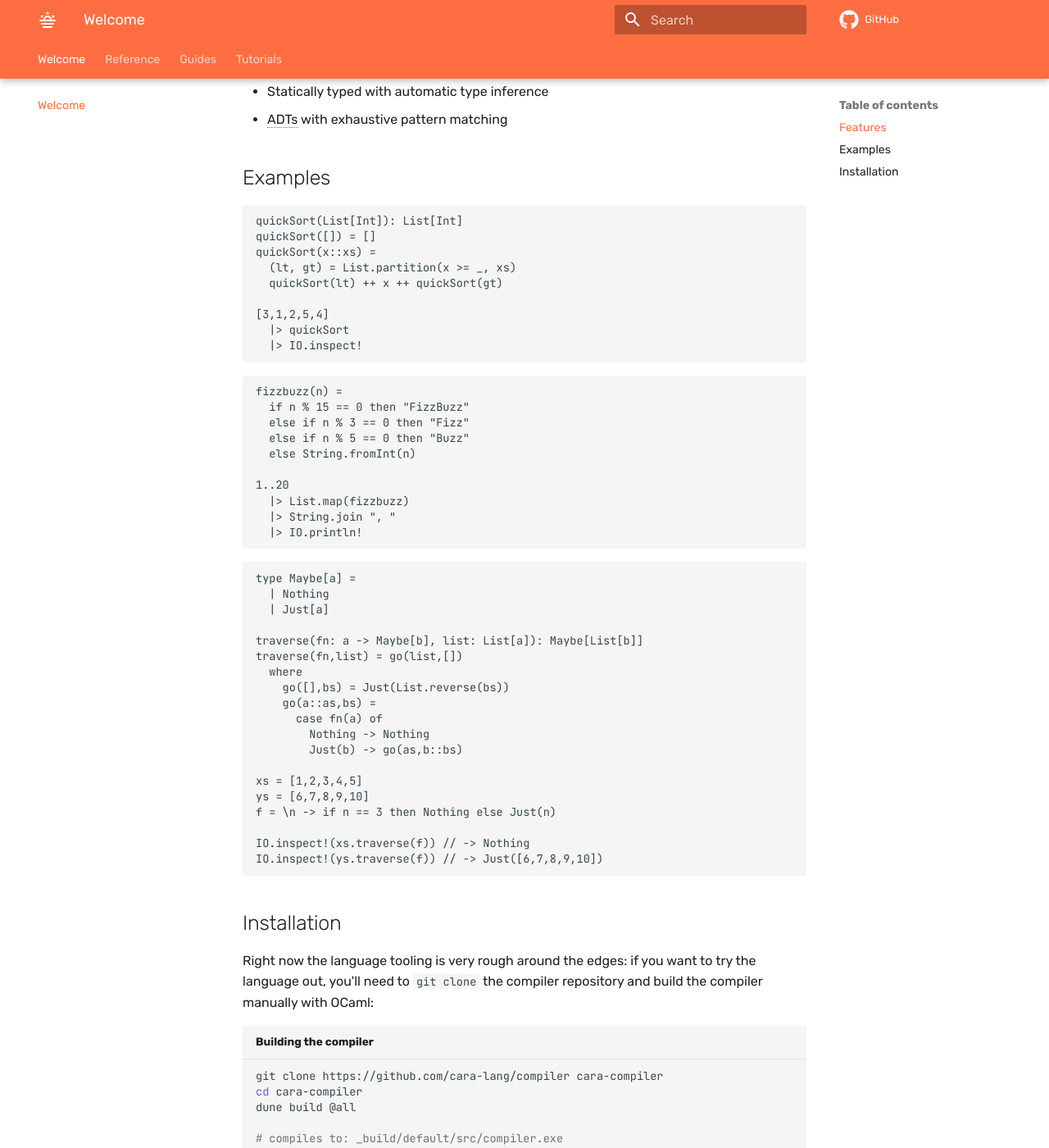
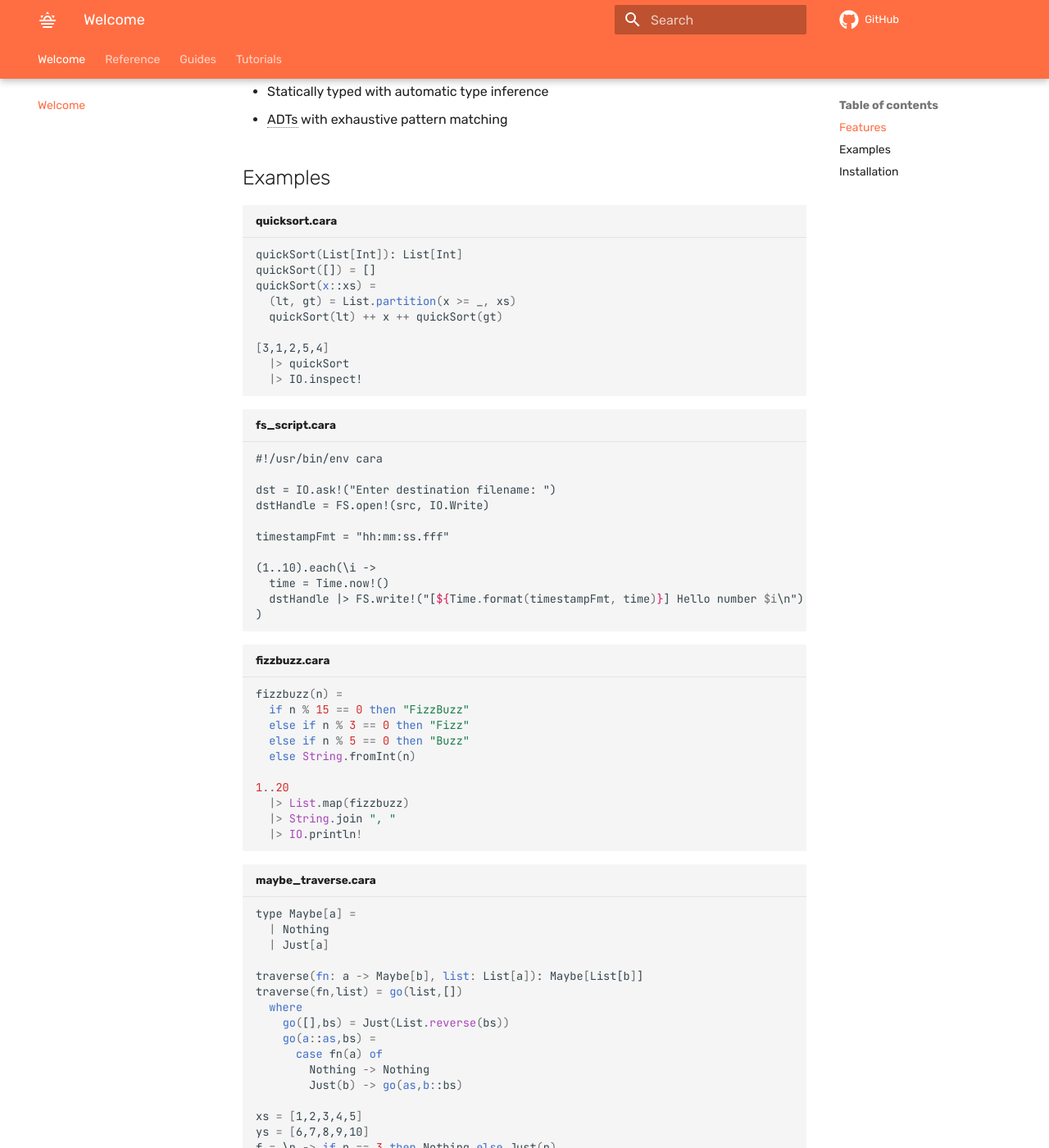
Before and after one commit to cara-lang/website, an MkDocs documentation site: the page built from docs/index.md, in a window 1280 px wide and 1400 px high, scrolled down 713 px. Shown: the whole window at 82% size. Built offline with MkDocs 1.6.1 and Material for MkDocs 9.7.7, drawn with Linux system fonts in a browser that asks for light colours; emoji names are drawn with the system emoji font; comment, search, counter and statistics services are not loaded; some of the changed text lies outside the part shown.

Commit message:
Add README

````diff
--- a/docs/index.md
+++ b/docs/index.md
@@ -31,7 +31,7 @@ Here is an incomplete list of Cara's features:
 
 ## Examples
 
-```
+``` cara title="quicksort.cara"
 quickSort(List[Int]): List[Int]
 quickSort([]) = []
 quickSort(x::xs) =
@@ -43,7 +43,21 @@ quickSort(x::xs) =
   |> IO.inspect!
 ```
 
+``` cara title="fs_script.cara"
+#!/usr/bin/env cara
+
+dst = IO.ask!("Enter destination filename: ")
+dstHandle = FS.open!(src, IO.Write)
+
+timestampFmt = "hh:mm:ss.fff"
+
+(1..10).each(\i ->
+  time = Time.now!()
+  dstHandle |> FS.write!("[${Time.format(timestampFmt, time)}] Hello number $i\n")
+)
 ```
+
+``` cara title="fizzbuzz.cara"
 fizzbuzz(n) =
   if n % 15 == 0 then "FizzBuzz"
   else if n % 3 == 0 then "Fizz"
@@ -56,7 +70,7 @@ fizzbuzz(n) =
   |> IO.println!
 ```
 
-```
+``` cara title="maybe_traverse.cara"
 type Maybe[a] =
   | Nothing
   | Just[a]
--- a/mkdocs.yml
+++ b/mkdocs.yml
@@ -46,6 +46,7 @@ markdown_extensions:
       emoji_generator: !!python/name:materialx.emoji.to_svg
   - pymdownx.highlight:
       anchor_linenums: true
+      guess_lang: true
   - pymdownx.inlinehilite
   - pymdownx.superfences
 extra:
````
Also changed, not shown: README.md (added, +3 -0 lines), 1 other file.
